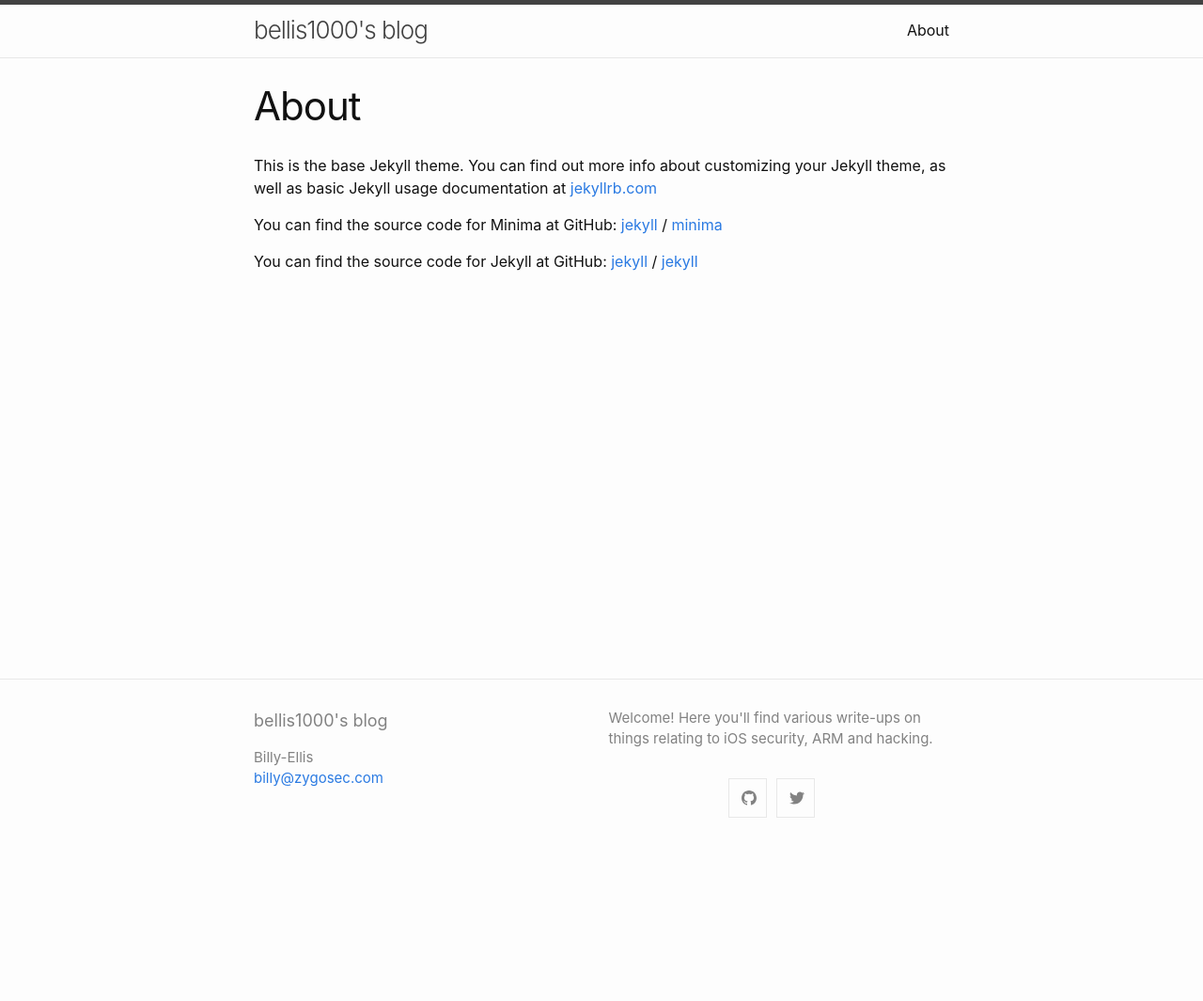
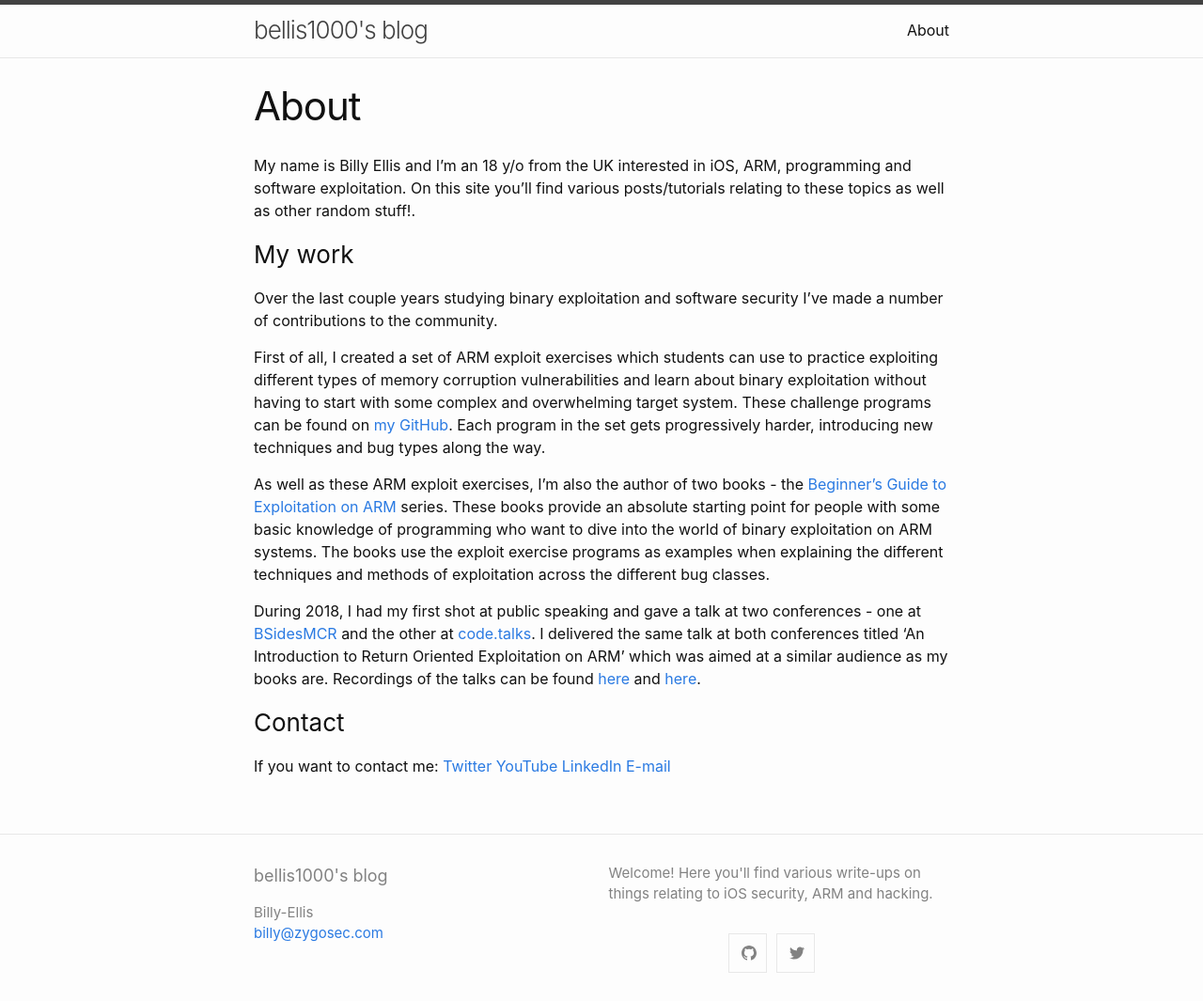
Before and after one commit to Billy-Ellis/Billy-Ellis.github.io, a Jekyll site: the page built from about.md, in a window 1280 px wide. Shown: the whole page at 94% size. Built offline with Jekyll 4.4.1, drawn with Linux system fonts in a browser that asks for light colours; before the commit the page ends 900 px from its top, so only the background shows below that.

Commit message:
Add files via upload

```diff
--- a/about.md
+++ b/about.md
@@ -4,15 +4,22 @@ title: About
 permalink: /about/
 ---
 
-This is the base Jekyll theme. You can find out more info about customizing your Jekyll theme, as well as basic Jekyll usage documentation at [jekyllrb.com](https://jekyllrb.com/)
+My name is Billy Ellis and I'm an 18 y/o from the UK interested in iOS, ARM, programming and software exploitation. On this site you'll find various posts/tutorials relating to these topics as well as other random stuff!.
 
-You can find the source code for Minima at GitHub:
-[jekyll][jekyll-organization] /
-[minima](https://github.com/jekyll/minima)
+### My work
 
-You can find the source code for Jekyll at GitHub:
-[jekyll][jekyll-organization] /
-[jekyll](https://github.com/jekyll/jekyll)
+Over the last couple years studying binary exploitation and software security I've made a number of contributions to the community.
 
+First of all, I created a set of ARM exploit exercises which students can use to practice exploiting different types of memory corruption vulnerabilities and learn about binary exploitation without having to start with some complex and overwhelming target system. These challenge programs can be found on [my GitHub](https://github.com/Billy-Ellis/Exploit-Challenges). Each program in the set gets progressively harder, introducing new techniques and bug types along the way.
 
-[jekyll-organization]: https://github.com/jekyll
+As well as these ARM exploit exercises, I'm also the author of two books - the [Beginner's Guide to Exploitation on ARM](http://zygosec.com/book.html) series. These books provide an absolute starting point for people with some basic knowledge of programming who want to dive into the world of binary exploitation on ARM systems. The books use the exploit exercise programs as examples when explaining the different techniques and methods of exploitation across the different bug classes.
+
+During 2018, I had my first shot at public speaking and gave a talk at two conferences - one at [BSidesMCR](https://www.bsidesmcr.org.uk) and the other at [code.talks](https://www.codetalks.de). I delivered the same talk at both conferences titled 'An Introduction to Return Oriented Exploitation on ARM' which was aimed at a similar audience as my books are. Recordings of the talks can be found [here](https://www.youtube.com/watch?v=-_LGrrKv61c&t=32s) and [here](https://www.youtube.com/watch?v=9Mq6NTLGHtM).
+
+### Contact
+
+If you want to contact me:
+[Twitter](https://twitter.com/bellis1000)
+[YouTube](https://youtube.com/c/BillyEllis)
+[LinkedIn](https://uk.linkedin.com/in/billy-ellis)
+[E-mail](billy@zygosec.com)
```
